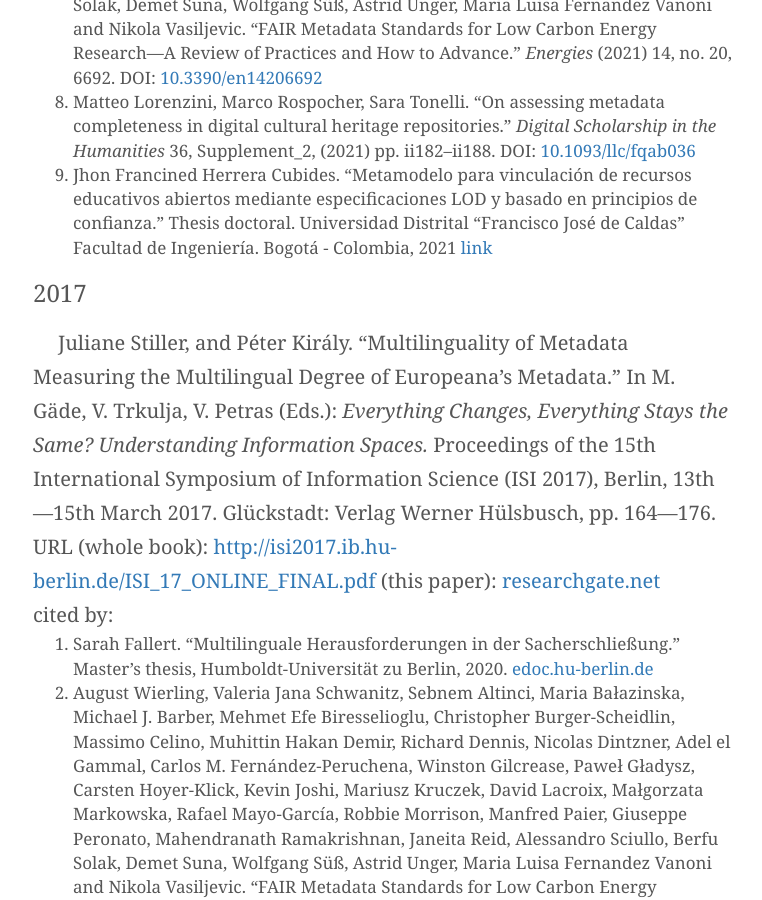
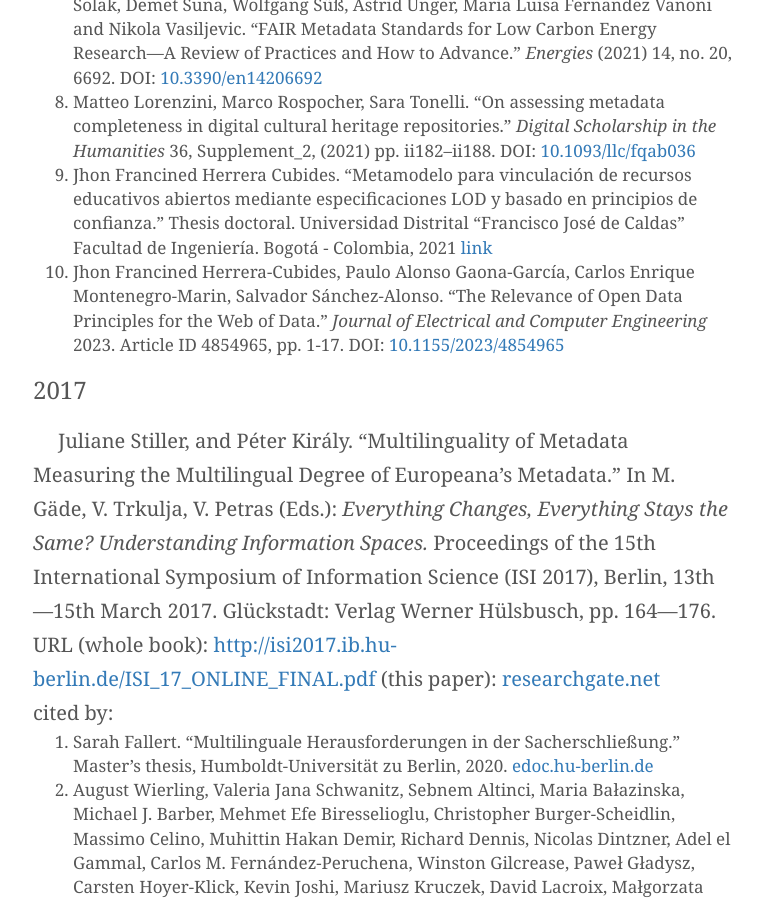
Before and after one commit to pkiraly/pkiraly.github.io, a Jekyll site: the page built from about.md, in a window 1280 px wide and 900 px high, scrolled down 3441 px. Shown: the whole window, without its empty margins (257-1019 px from the left). Built offline with Jekyll 4.4.1, drawn with Linux system fonts in a browser that asks for light colours; nearby versions of some CDN libraries; some web fonts are replaced; comment, search, counter and statistics services are not loaded.

Commit message:
Add Herrera-Cubides et al., 2023

```diff
--- a/about.md
+++ b/about.md
@@ -68,6 +68,7 @@ cited by:<br/>
 7. August Wierling, Valeria Jana Schwanitz, Sebnem Altinci, Maria Bałazinska, Michael J. Barber, Mehmet Efe Biresselioglu, Christopher Burger-Scheidlin, Massimo Celino, Muhittin Hakan Demir, Richard Dennis, Nicolas Dintzner, Adel el Gammal, Carlos M. Fernández-Peruchena, Winston Gilcrease, Paweł Gładysz, Carsten Hoyer-Klick, Kevin Joshi, Mariusz Kruczek, David Lacroix, Małgorzata Markowska, Rafael Mayo-García, Robbie Morrison, Manfred Paier, Giuseppe Peronato, Mahendranath Ramakrishnan, Janeita Reid, Alessandro Sciullo, Berfu Solak, Demet Suna, Wolfgang Süß, Astrid Unger, Maria Luisa Fernandez Vanoni and Nikola Vasiljevic. "FAIR Metadata Standards for Low Carbon Energy Research—A Review of Practices and How to Advance." _Energies_ (2021) 14, no. 20, 6692. DOI: [10.3390/en14206692](https://doi.org/10.3390/en14206692)
 8. Matteo Lorenzini, Marco Rospocher, Sara Tonelli. "On assessing metadata completeness in digital cultural heritage repositories." _Digital Scholarship in the Humanities_ 36, Supplement_2, (2021) pp. ii182–ii188. DOI: [10.1093/llc/fqab036](https://doi.org/10.1093/llc/fqab036)
 9. Jhon Francined Herrera Cubides. "Metamodelo para vinculación de recursos educativos abiertos mediante especificaciones LOD y basado en principios de confianza." Thesis doctoral. Universidad Distrital “Francisco José de Caldas" Facultad de Ingeniería. Bogotá - Colombia, 2021 [link](https://repository.udistrital.edu.co/handle/11349/28263)
+10. Jhon Francined Herrera-Cubides, Paulo Alonso Gaona-García, Carlos Enrique Montenegro-Marin, Salvador Sánchez-Alonso. "The Relevance of Open Data Principles for the Web of Data." _Journal of Electrical and Computer Engineering_ 2023. Article ID 4854965, pp. 1-17. DOI: [10.1155/2023/4854965](https://doi.org/10.1155/2023/4854965)
 
 <!--
 The following paper was rejected, and is not available
```
